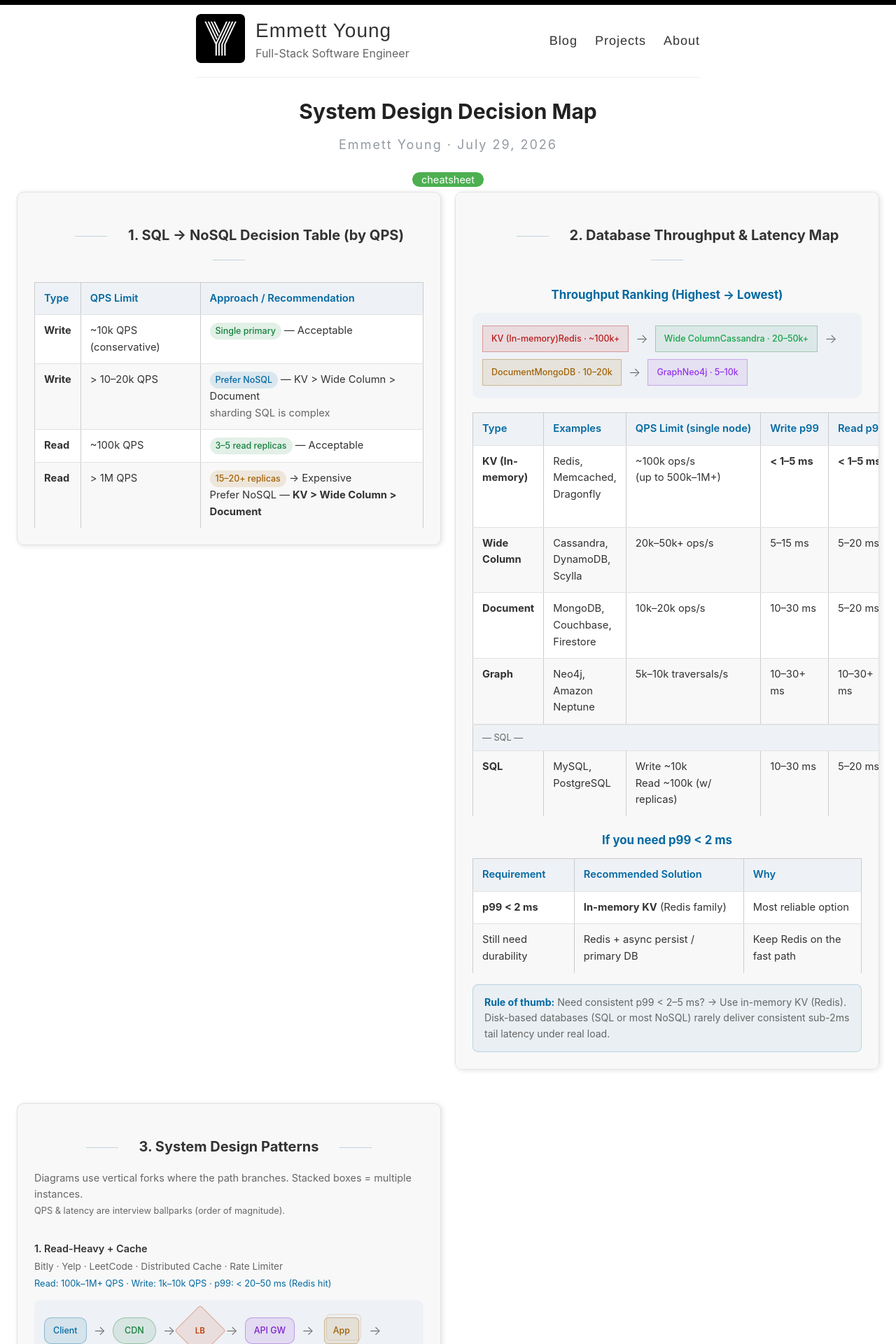
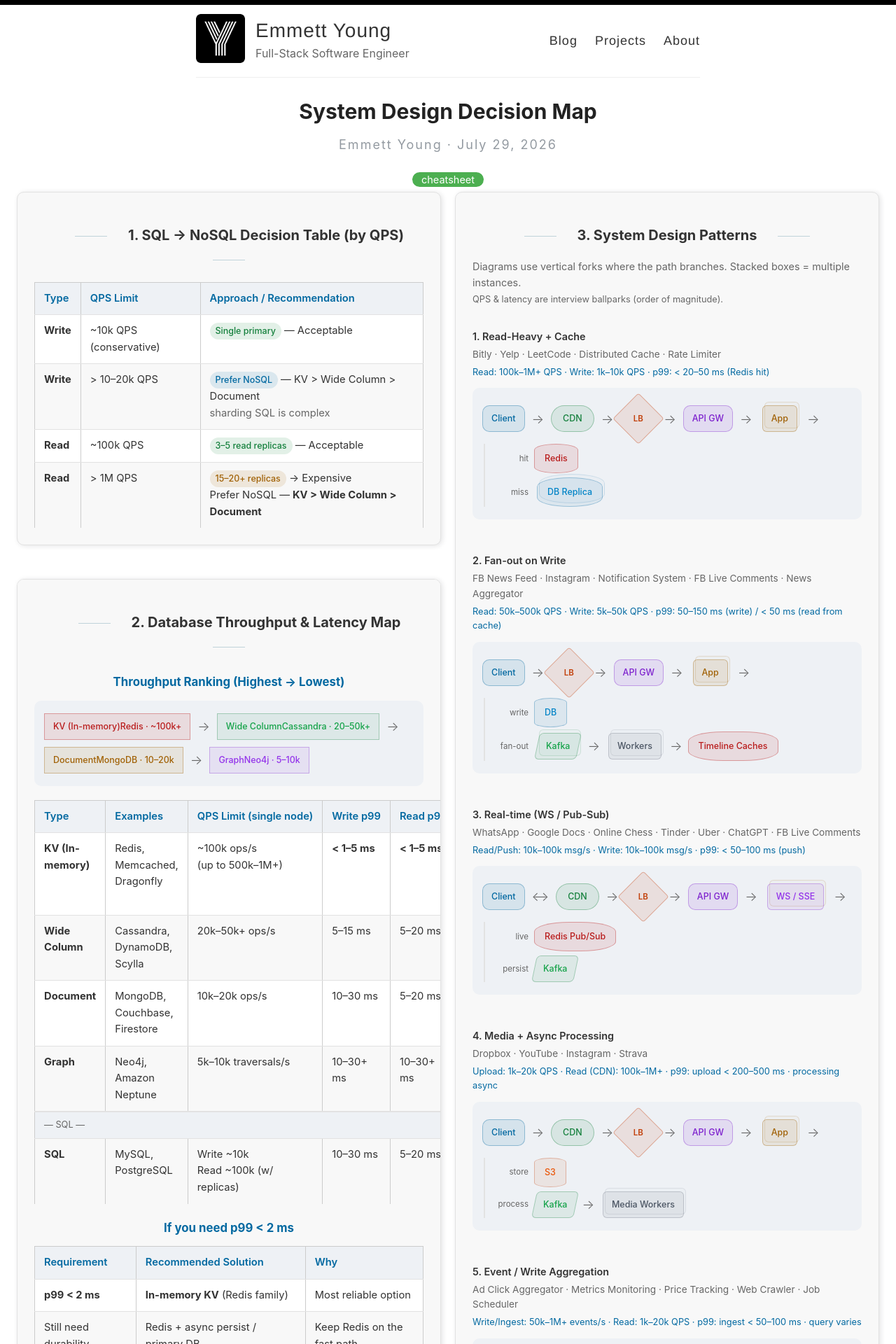
Before and after one commit to mettyoung/mettyoung.github.io, a Jekyll site: the page built from _posts/2026-07-30-system-design-decision-map.html, in a window 1280 px wide. Shown: the top 1920 px of the page at 70% size. Built offline with Jekyll 4.4.1, drawn with Linux system fonts in a browser that asks for light colours.

Commit message:
Two-column layout: tables left, patterns right
Stack the SQL decision table and throughput/latency cards in a left
column, keep the 8 request-path patterns in the right column, as a
fixed 2-column grid (falls back to 1 column under 900px).

```diff
--- a/_posts/2026-07-30-system-design-decision-map.html
+++ b/_posts/2026-07-30-system-design-decision-map.html
@@ -37,9 +37,22 @@
 
   .cheatsheet .cards-grid {
     display: grid;
-    grid-template-columns: repeat(auto-fit, minmax(min(420px, 100%), 1fr));
+    grid-template-columns: 1fr 1fr;
     gap: 20px;
     align-items: start;
+  }
+
+  .cheatsheet .col-left {
+    display: flex;
+    flex-direction: column;
+    gap: 20px;
+    min-width: 0;
+  }
+
+  @media (max-width: 900px) {
+    .cheatsheet .cards-grid {
+      grid-template-columns: 1fr;
+    }
   }
 
   .cheatsheet .patterns-grid {
@@ -321,6 +334,7 @@
   }
 </style>
   <div class="cards-grid">
+  <div class="col-left">
   <!-- ===================== CAPACITY ===================== -->
   <div class="card">
     <h2>1. SQL → NoSQL Decision Table (by QPS)</h2>
@@ -461,6 +475,7 @@
       <strong>Rule of thumb:</strong> Need consistent p99 &lt; 2–5 ms? → Use in-memory KV (Redis).<br>
       Disk-based databases (SQL or most NoSQL) rarely deliver consistent sub-2ms tail latency under real load.
     </div>
+  </div>
   </div>
 
   <!-- ===================== REQUEST PATHS ===================== -->
```
